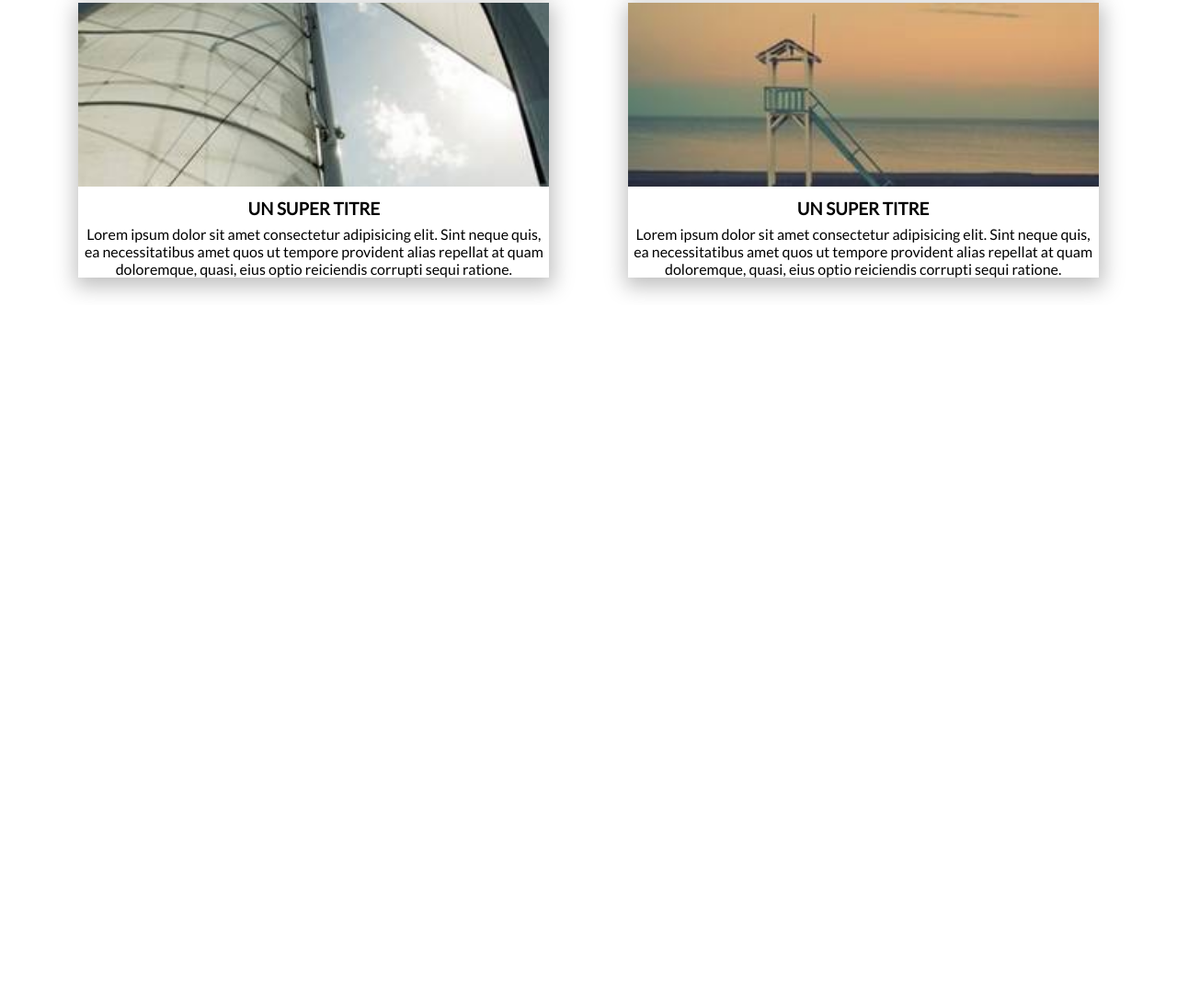
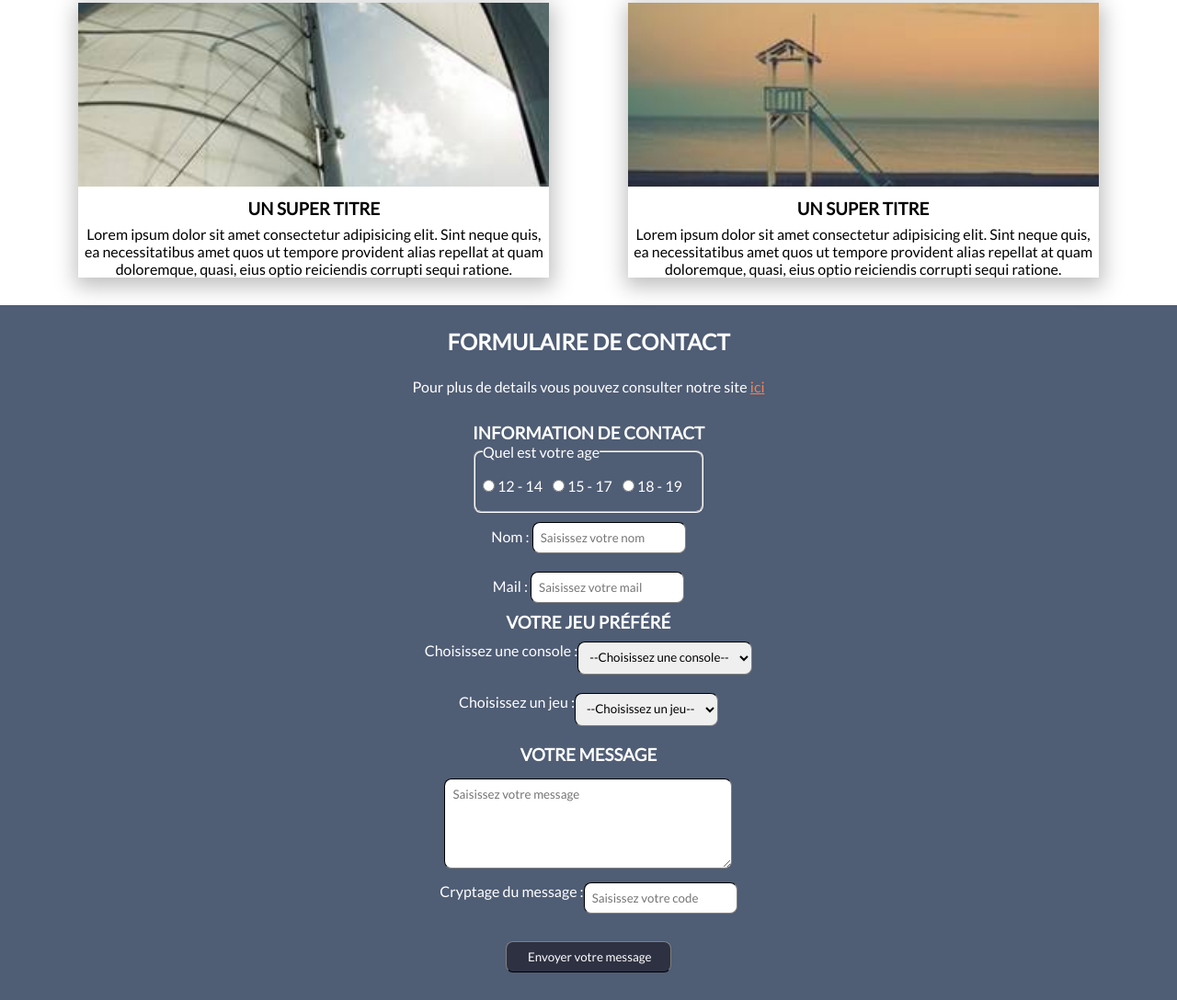
Before and after one commit to Corbiobio/Eval_A1_2023_Elevan, a website built with Vite: page index.html in a window 1280 px wide. Shown: the part 1250-2338 px from the top of the page at 92% size. Before the commit the page ends 1582 px from the top, so only its background shows below. Built offline with nearby package versions, Linux system fonts and the light colour scheme.

Commit message:
footer done

```diff
--- a/app.js
+++ /dev/null
@@ -1,3 +0,0 @@
-const carte_container = document.getElementById("carte_container")
-
-let url = window.location.href
--- a/index.html
+++ b/index.html
@@ -25,7 +25,7 @@
         <div class="item_nav">Contact</div>
       </div>
 
-      <div class="dark_btn_container">
+      <div class="dark_btn">
         <button>Dark</button>
       </div>
     </div>
@@ -173,7 +173,73 @@
   </main>
 
   <footer>
+    <article class="form_container">
+      <h2>Formulaire de Contact</h2>
+      <p class="p">Pour plus de details vous pouvez consulter notre site <a href="https://www.edenschool.fr/"
+          class="lien_eden">ici</a></p>
 
+      <form action="#" method="get">
+        <section class="contact_container">
+
+          <h3>Information de contact</h3>
+          <fieldset>
+            <legend>Quel est votre age</legend>
+            <div>
+              <input type="radio" name="age" label="12 - 14">
+              <label for="12 - 14">12 - 14</label>
+            </div>
+            <div>
+              <input type="radio" name="age" label="15 - 17">
+              <label for="15 - 17">15 - 17</label>
+            </div>
+            <div>
+              <input type="radio" name="age" label="18 - 19">
+              <label for="18 - 19">18 - 19</label>
+          </fieldset>
+          <div>
+            <label for="name">Nom :</label>
+            <input type="text" id="name" placeholder="Saisissez votre nom" required minlength="1">
+          </div>
+          <div>
+            <label for="email">Mail :</label>
+            <input type="email" id="email" placeholder="Saisissez votre mail" required minlength="1">
+          </div>
+        </section>
+
+        <section class="game_select">
+          <h3>Votre jeu préféré</h3>
+          <div>
+            <label for="console">Choisissez une console :</label>
+            <select name="console" id="console">
+              <option value="">--Choisissez une console--</option>
+              <option value="Gamecube">Gamecube</option>
+              <option value="Switch">Switch</option>
+            </select>
+          </div>
+          <div>
+            <label for="jeu">Choisissez un jeu :</label>
+            <select name="jeu" id="jeu">
+              <option value="">--Choisissez un jeu--</option>
+              <option value="mario_kart">Mario kart</option>
+              <option value="zelda">Zelda</option>
+            </select>
+          </div>
+        </section>
+
+        <section class="message_container">
+          <h3>Votre message</h3>
+          <div>
+            <textarea placeholder="Saisissez votre message" name="message" id="message" cols="40" rows="5"></textarea>
+          </div>
+          <div>
+            <label for="cryptage">Cryptage du message :</label>
+            <input type="password" placeholder="Saisissez votre code">
+          </div>
+
+        </section>
+        <input class="submit_btn" type="submit" value=" Envoyer votre message">
+      </form>
+    </article>
   </footer>
 
   <script src="app.js" type="module"></script>
--- a/style.css
+++ b/style.css
@@ -60,14 +60,14 @@
     background-color: #EF8354;
 }
 
-.dark_btn_container {
+.dark_btn {
     width: 20%;
     display: flex;
     justify-content: center;
     align-items: center;
 }
 
-.dark_btn_container button {
+.dark_btn button {
     text-transform: uppercase;
     background-color: #2D3142;
     border-top: solid white 2px;
@@ -188,12 +188,128 @@ tfoot td {
 
 /* footer */
 
+footer {
+    background-color: #4F5D75;
+    color: white;
+    display: flex;
+    justify-content: center;
+}
+
+footer h2 {
+    padding-top: 25px;
+    padding-bottom: 25px;
+}
+
+/* j'ai pas d'idee de nom de class pour se p */
+.p {
+    margin-bottom: 30px;
+}
+
+.lien_eden {
+    color: #EF8354;
+}
+
+.lien_eden:active {
+    color: #EF8354;
+}
+
+form {
+    display: flex;
+    flex-direction: column;
+    align-items: center;
+}
+
+.contact_container {
+    display: flex;
+    flex-direction: column;
+    align-items: center;
+}
+
+input {
+    padding: 8px;
+    border-radius: 8px;
+    border-top: solid 1px black;
+    border-left: solid 1px black;
+    border-right: solid 1px grey;
+    border-bottom: solid 1px grey;
+}
+
+select {
+    padding: 8px;
+    border-radius: 8px;
+    border-top: solid 1px black;
+    border-left: solid 1px black;
+    border-right: solid 1px grey;
+    border-bottom: solid 1px grey;
+}
+
+fieldset {
+    padding: 8px;
+    border-radius: 8px;
+    border-color: white;
+    display: flex;
+    width: 230px;
+    margin: 0 auto;
+}
+
+fieldset div {
+    width: 33%;
+}
+
+textarea {
+    padding: 8px;
+    border-radius: 8px;
+    border-top: solid 1px black;
+    border-left: solid 1px black;
+    border-right: solid 1px grey;
+    border-bottom: solid 1px grey;
+}
+
+.contact_container div {
+    margin-top: 10px;
+    margin-bottom: 10px;
+}
 
 
+.game_select {
+    display: flex;
+    flex-direction: column;
+    justify-content: center;
+}
 
+.game_select h3 {
+    margin-bottom: 10px;
+}
 
+.game_select div {
+    margin-bottom: 20px;
+    display: flex;
+    justify-content: center;
+}
 
+.message_container {
+    display: flex;
+    flex-direction: column;
+    justify-content: center;
+}
 
+.message_container div {
+    margin-top: 15px;
+    display: flex;
+    justify-content: center;
+}
+
+.submit_btn {
+    background-color: #2D3142;
+    color: white;
+    width: 180px;
+    margin-top: 30px;
+    margin-bottom: 30px;
+    border-top: solid 1px grey;
+    border-left: solid 1px grey;
+    border-right: solid 1px black(0, 0, 0);
+    border-bottom: solid 1px black;
+}
 
 /*desktop */
 
@@ -210,12 +326,12 @@ tfoot td {
         justify-content: space-between;
     }
 
-    .dark_btn_container {
+    .dark_btn {
         justify-content: flex-end;
         margin-right: 10px;
     }
 
-    .dark_btn_container button {
+    .dark_btn button {
         border-top: solid gray 1px;
         border-left: solid gray 1px;
         border-right: solid black 1px;
@@ -233,8 +349,6 @@ tfoot td {
         flex-wrap: wrap;
     }
 
-
-
     .blog_item {
         width: 40%;
     }
```
